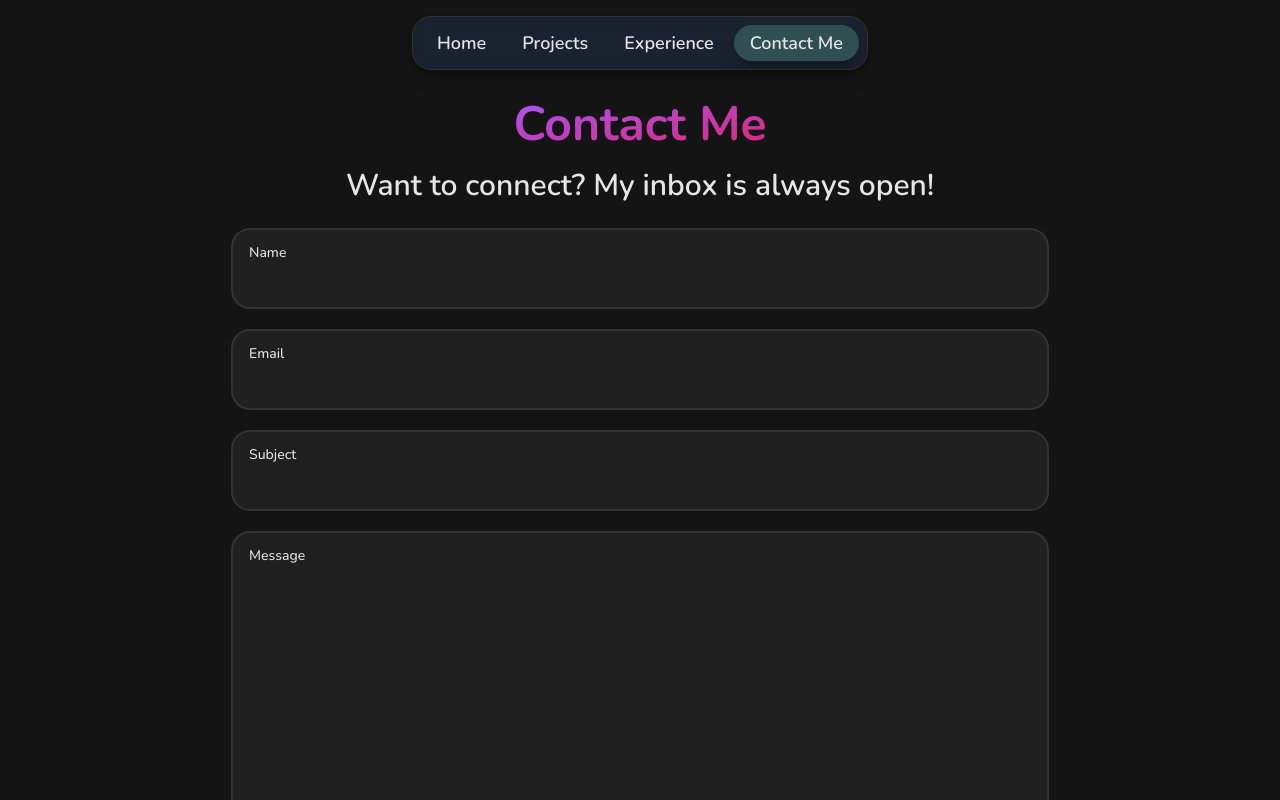
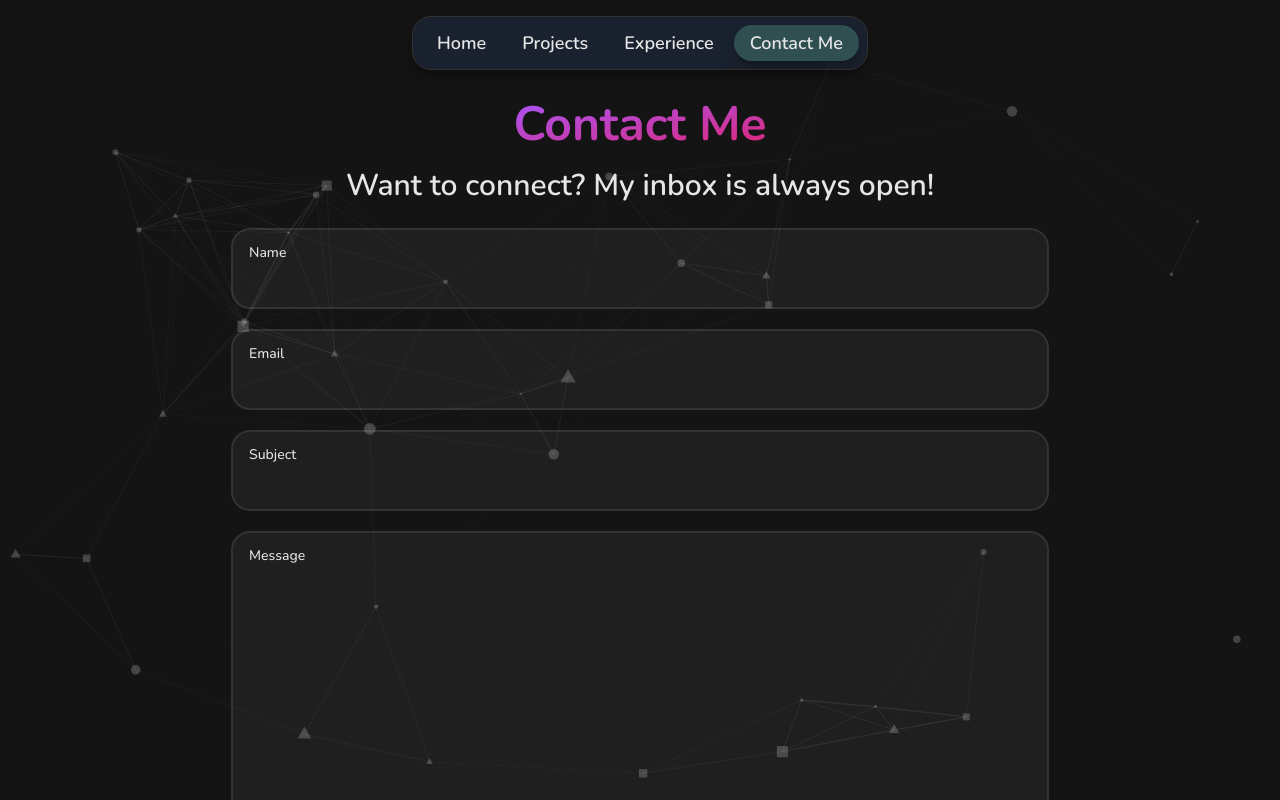
Before and after one commit to priyaaanshh/thepriyansh01.github.io, a Next.js app: page /contact in a window 1280 px wide. Built offline with nearby package versions, Linux system fonts and the light colour scheme.

Commit message:
added particle.js

```diff
--- a/package.json
+++ b/package.json
@@ -16,6 +16,9 @@
     "@radix-ui/react-slot": "^1.0.2",
     "@radix-ui/react-switch": "^1.0.3",
     "@radix-ui/react-toast": "^1.1.5",
+    "@tsparticles/engine": "^3.3.0",
+    "@tsparticles/react": "^3.0.0",
+    "@tsparticles/slim": "^3.3.0",
     "class-variance-authority": "^0.7.0",
     "clsx": "^2.1.0",
     "embla-carousel-react": "^8.0.0",
--- a/src/app/contact/page.tsx
+++ b/src/app/contact/page.tsx
@@ -5,6 +5,7 @@
 import InputBox from './inputBox';
 import { Send } from 'lucide-react';
 import { useToast } from '@/components/ui/use-toast';
+import ParticleBg from '@/components/particles/particleBg';
 
 const Contact = () => {
   const { toast } = useToast()
@@ -42,6 +43,7 @@
   }
   return (
     <div className="grid place-items-center w-full h-screen overflow-x-hidden overflow-y-scroll no-scrollbar" >
+      <ParticleBg/>
       <div className='flex flex-col justify-center items-center mt-20 w-full max-w-[850px] px-4' >
         <MainHeading>Contact Me</MainHeading>
         <SubHeading>Want to connect? My inbox is always open!</SubHeading>
--- a/src/app/experience/page.tsx
+++ b/src/app/experience/page.tsx
@@ -1,5 +1,6 @@
 import MainHeading from '@/components/custom/heading/mainheading'
 import SubHeading from '@/components/custom/heading/subheading'
+import ParticleBg from '@/components/particles/particleBg'
 import React from 'react'
 
 const Experience = () => {
@@ -8,6 +9,7 @@
       <div className="flex flex-col justify-center items-center">
         <MainHeading>Experiance</MainHeading>
         <SubHeading>Want to connect? My inbox is always open!</SubHeading>
+      <ParticleBg/>
       </div>
     </div>
   )
--- a/src/app/page.tsx
+++ b/src/app/page.tsx
@@ -3,10 +3,12 @@
 import Projects from '@/components/custom/dashboard/projects'
 import Skills from '@/components/custom/dashboard/skills'
 import Heading from '@/components/custom/heading/heading'
+import ParticleBg from '@/components/particles/particleBg'
 
 const Home = () => {
   return (
     <div className='sm:snap-y snap-mandatory flex flex-col items-center justify-start h-screen w-full px-4 pb-3 overflow-y-scroll no-scrollbar'>
+      <ParticleBg/>
       <div className="sm:snap-start shrink-0 min-h-screen w-full max-w-[850px] flex flex-col justify-center items-center gap-5">
         <Dashboard />
       </div>
--- a/src/app/projects/page.tsx
+++ b/src/app/projects/page.tsx
@@ -1,11 +1,13 @@
 import Projects from '@/components/custom/dashboard/projects'
 import MainHeading from '@/components/custom/heading/mainheading'
 import SubHeading from '@/components/custom/heading/subheading'
+import ParticleBg from '@/components/particles/particleBg'
 import React from 'react'
 
 const ProjectPage = () => {
   return (
     <div className="grid place-items-center w-full h-screen overflow-x-hidden overflow-y-scroll no-scrollbar">
+      <ParticleBg/>
       <div className='flex flex-col justify-center items-center mt-20 w-full max-w-[850px] px-4'>
         <MainHeading>My Projects</MainHeading>
         <SubHeading>Here are some of my projects</SubHeading>
--- /dev/null
+++ b/src/components/particles/particleBg.jsx
@@ -0,0 +1,115 @@
+'use client';
+import { useEffect, useMemo, useState } from "react";
+import Particles, { initParticlesEngine } from "@tsparticles/react";
+// import { loadAll } from "@tsparticles/all"; // if you are going to use `loadAll`, install the "@tsparticles/all" package too.
+// import { loadFull } from "tsparticles"; // if you are going to use `loadFull`, install the "tsparticles" package too.
+import { loadSlim } from "@tsparticles/slim"; // if you are going to use `loadSlim`, install the "@tsparticles/slim" package too.
+// import { loadBasic } from "@tsparticles/basic"; // if you are going to use `loadBasic`, install the "@tsparticles/basic" package too.
+
+const ParticleBg = () => {
+  const [init, setInit] = useState(false);
+
+  // this should be run only once per application lifetime
+  useEffect(() => {
+    initParticlesEngine(async (engine) => {
+      // you can initiate the tsParticles instance (engine) here, adding custom shapes or presets
+      // this loads the tsparticles package bundle, it's the easiest method for getting everything ready
+      // starting from v2 you can add only the features you need reducing the bundle size
+      //await loadAll(engine);
+      //await loadFull(engine);
+      await loadSlim(engine);
+      //await loadBasic(engine);
+    }).then(() => {
+      setInit(true);
+    });
+  }, []);
+
+  const particlesLoaded = (container) => {
+    console.log(container);
+  };
+
+  const options = useMemo(
+    () => ({
+      background: {
+        color: {
+          value: "transparent",
+        },
+      },
+      fpsLimit: 120,
+      interactivity: {
+        events: {
+          onClick: {
+            enable: true,
+            mode: "push",
+          },
+          onHover: {
+            enable: true,
+            mode: "repulse",
+          },
+        },
+        modes: {
+          push: {
+            quantity: 4,
+          },
+          repulse: {
+            distance: 200,
+            duration: 0.4,
+          },
+        },
+      },
+      particles: {
+        color: {
+          value: "#ffffff",
+        },
+        links: {
+          color: "#ffffff",
+          distance: 300,
+          enable: true,
+          opacity: 0.05,
+          width: 1,
+        },
+        move: {
+          direction: "none",
+          enable: true,
+          outModes: {
+            default: "bounce",
+          },
+          random: true,
+          speed: 2,
+          straight: false,
+        },
+        number: {
+          density: {
+            enable: true,
+          },
+          value: 80,
+        },
+        opacity: {
+          value: 0.2,
+        },
+        shape: {
+          type: ["square",'circle','triangle'],
+        },
+        size: {
+          value: { min: 1, max: 8 },
+        },
+      },
+      detectRetina: true,
+    }),
+    [],
+  );
+
+  if (init) {
+    return (
+      <Particles
+        id="tsparticles"
+        particlesLoaded={particlesLoaded}
+        options={options}
+      />
+    );
+  }
+
+  return <></>;
+};
+
+export default ParticleBg;
```
Also changed, not shown: 1 other file (tests, documents, lock files or other folders).
